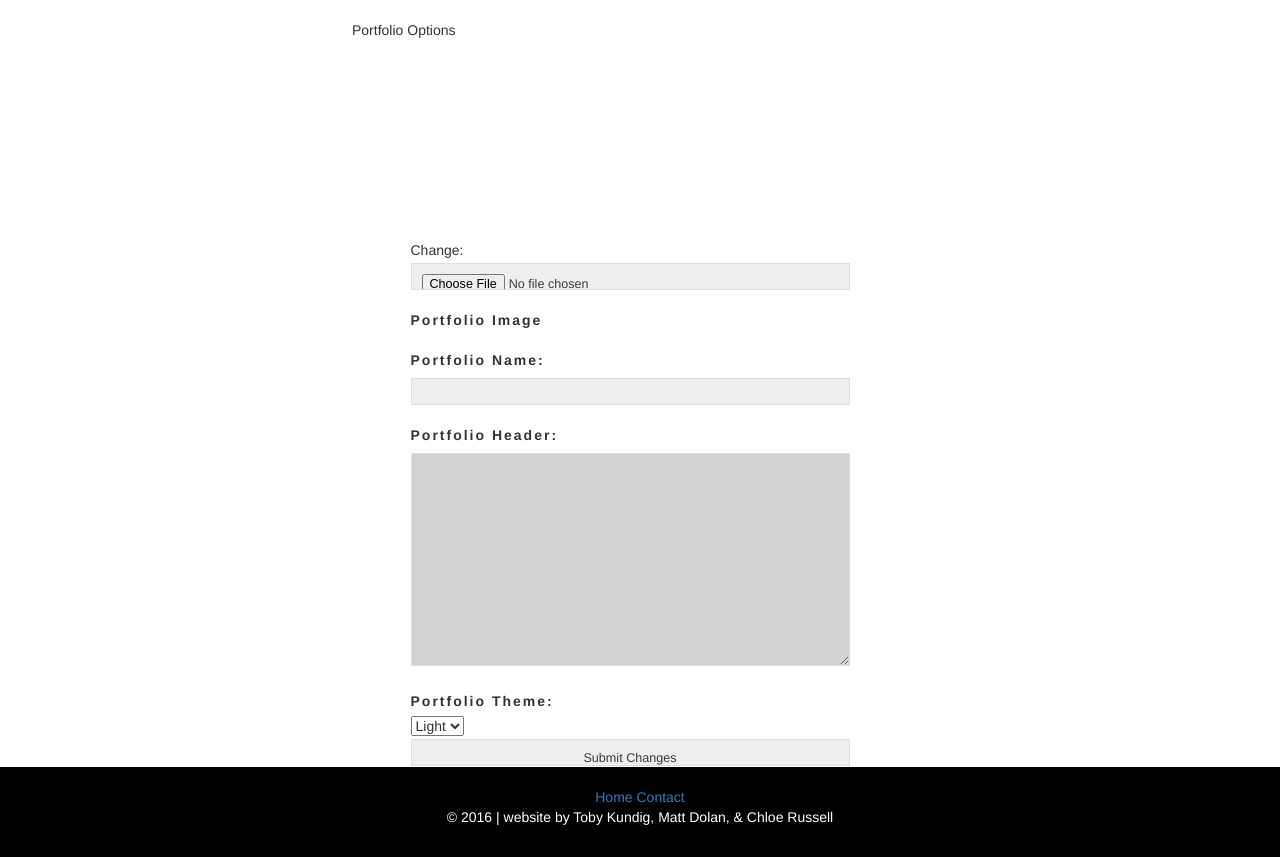
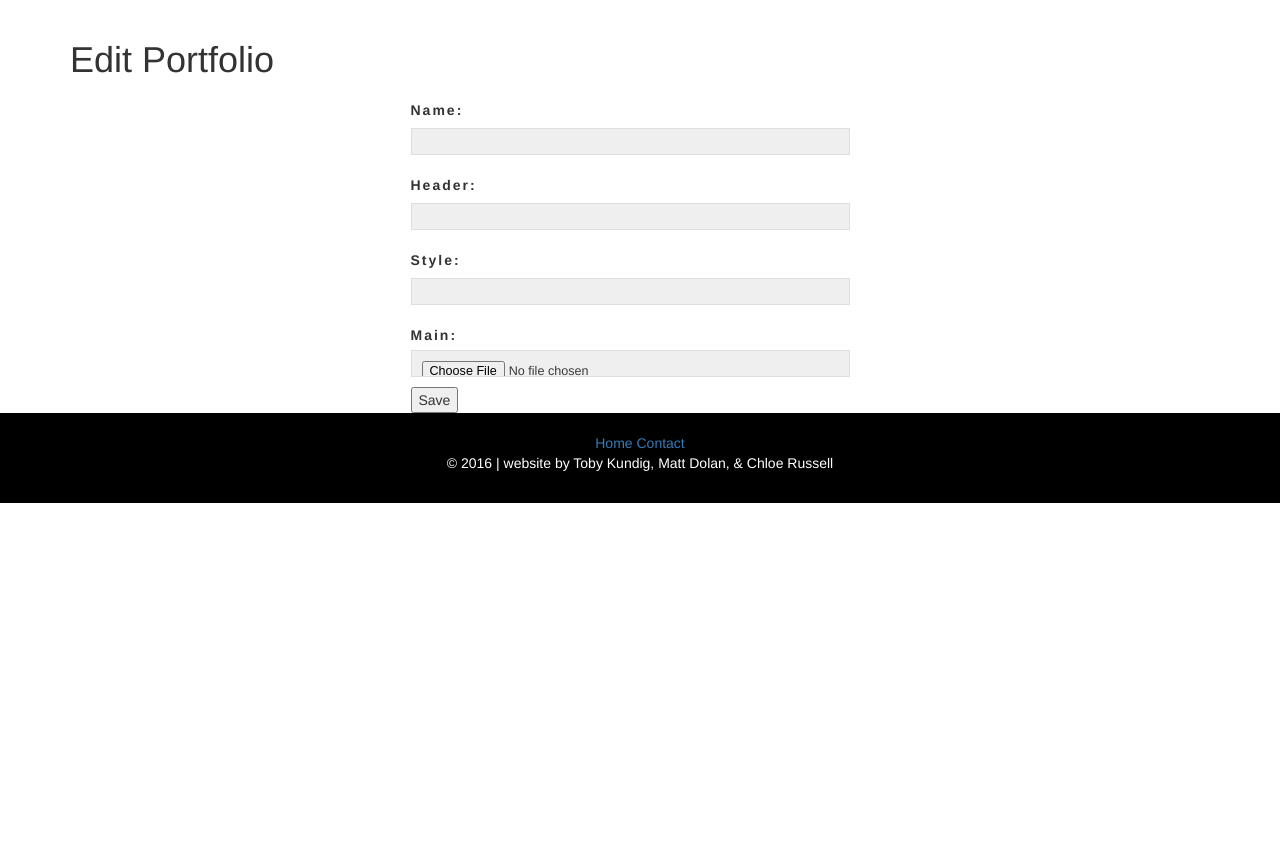
Before and after one commit to TobiasKundig/CSCI491Project, a Django app: template templates/portfolio/edit.html in a window 1280 px wide. Shown: the part 55-912 px from the top of the page. After the commit the page ends 558 px from the top, so only its background shows below. Run offline with Django 3.2, Linux system fonts and the light colour scheme; the template is opened without the code that fills it: values that come from a table or form of the project are taken from there, others are empty; data comes from the database, SQL or seed files in the repository; parts of the project's set-up code (start-up, migrations or seed data) failed here and were passed over; some libraries are stand-ins or nearby versions.

Commit message:
Fixed issues with portfolio files uploaded. Change html forms to django forms.

```diff
--- a/MyWork/settings.py
+++ b/MyWork/settings.py
@@ -127,6 +127,6 @@ USE_TZ = True
 STATIC_URL = '/static/'
 STATIC_ROOT = os.path.join(BASE_DIR, 'static')
 
-MEDIA_ROOT = '/portfolio/static/media/'
 
+MEDIA_ROOT = 'portfolio/static/media/'
 MEDIA_URL = '/media/'
--- a/MyWork/urls.py
+++ b/MyWork/urls.py
@@ -4,6 +4,7 @@ from django.contrib import admin
 from django.conf import settings
 from django.conf.urls.static import static
 
+from django.views.static import serve
 from django.views.generic.base import TemplateView
 
 urlpatterns = [
@@ -11,4 +12,10 @@ urlpatterns = [
     url(r'^admin/', include(admin.site.urls)),
     url(r'^', include('portfolio.urls'))
 
-] + static(settings.MEDIA_URL, document_root=settings.MEDIA_ROOT)
+]
+if settings.DEBUG:
+    urlpatterns += [
+        url(r'^media/(?P<path>.*)$', serve, {
+            'document_root': settings.MEDIA_ROOT,
+        }),
+    ]
--- a/portfolio/forms.py
+++ b/portfolio/forms.py
@@ -1,6 +1,6 @@
 from django import forms
-
-
+from django.forms import ModelForm
+from .models import *
 class User_Registration(forms.Form):
 
     email = forms.EmailField(help_text="Valid Email Required")
@@ -11,3 +11,9 @@ class PortfolioForm(forms.Form):
     name = forms.CharField(max_length=100)
     header = forms.CharField(widget=forms.Textarea)
     style = forms.ChoiceField(widget=forms.Select(), choices=[('1','Light'),('2','Dark')])
+
+class PortfolioEditForm(forms.ModelForm):
+
+    class Meta:
+        model = Portfolio
+        fields = ('name', 'header', 'style', 'img')
--- a/portfolio/models.py
+++ b/portfolio/models.py
@@ -7,7 +7,7 @@ class Portfolio(models.Model):
     name = models.CharField(max_length=30)
     header = models.CharField(max_length=150)
     style = models.CharField(max_length=30)
-    img = models.ImageField(default=None,verbose_name='main')
+    img = models.ImageField(default=None,verbose_name='main', upload_to='Portfolio/%Y/%m/%d')
 
     def user_can_manage_me(self, thisuser):
 
@@ -20,7 +20,7 @@ class Portfolio(models.Model):
             raise CannotManage
         return item
 
-class Project(models.Model):
+'''class Project(models.Model):
     portfolio = models.ForeignKey('Portfolio', on_delete=models.CASCADE)
     name = models.CharField(max_length=30)
     description = models.CharField(max_length=150)
@@ -36,14 +36,14 @@ class Project(models.Model):
         item = get_object_or_404(cls, *args, **kwds)
         if not item.user_can_manage_me(thisuser):
             raise CannotManage
-        return item
+        return item'''
 class ImageContent(models.Model):
     image = models.ImageField(default=None)
     title = models.CharField(max_length=50)
     description = models.CharField(max_length=200)
     date = models.DateTimeField()
     portfolio = models.ForeignKey('Portfolio', on_delete=models.CASCADE)
-    project = models.ForeignKey('Project', on_delete=models.CASCADE)
+    #project = models.ForeignKey('Project', on_delete=models.CASCADE)
 
     def user_can_manage_me(self, thisuser):
         return thisuser == self.user or thisuser.has_perm('Portfolio.manage_object')
@@ -61,7 +61,7 @@ class TextContent(models.Model):
     text = models.CharField(max_length=1000)
     date = models.DateTimeField()
     portfolio = models.ForeignKey('Portfolio', on_delete=models.CASCADE)
-    project = models.ForeignKey('Project', on_delete=models.CASCADE)
+    #project = models.ForeignKey('Project', on_delete=models.CASCADE)
 
     def user_can_manage_me(self, thisuser):
         return thisuser == self.user or thisuser.has_perm('Portfolio.manage_object')
--- a/portfolio/urls.py
+++ b/portfolio/urls.py
@@ -1,7 +1,7 @@
 from django.conf.urls import url, include
 from django.views.generic import TemplateView
 from .views import *
-
+from django.conf.urls.static import static
 from . import views
 urlpatterns = [
     url(r'^$', views.index, name='index'),
--- a/templates/portfolio/edit.html
+++ b/templates/portfolio/edit.html
@@ -7,27 +7,11 @@
 {% endblock %}
 
 {% block content %}
-<div class="centered">
-Portfolio Options
-<form action="{% url 'portfolio_update' this_user %}" method="post" enctype="multipart/form-data">{% csrf_token %}
-    <div class="image-landscape">
-        <img id="profileIMG" src="{{ this_portfolio.img.url }} ">
+ <h1>Edit Portfolio</h1>
+    <form method="POST" enctype="multipart/form-data" action="{% url 'portfolio_update' this_user %}">{% csrf_token %}
+        {{ form.as_p }}
+        <button type="submit">Save</button>
+    </form>
 
-    </div>
-    Change: <input name="inputImg" type="file" >
-    <label id="lblImage">Portfolio Image</label>
-    <label id="lblName">Portfolio Name: </label>
-    <input name="txtName" type="text" value="{{ this_portfolio.name }}">
-    <label id="lblHeader">Portfolio Header: </label>
-    <textarea rows="4" cols="50" name="txtHeader">{{this_portfolio.header}}</textarea>
-    <label id="lblStyle">Portfolio Theme: </label>
-    <select name="selectStyle" >
-        <option value="Light">Light</option>
-        <option value="Dark">Dark</option>
-    </select>
 
-    <input type="submit" value="Submit Changes">
-
-</form>
-</div>
 {% endblock content %}
--- a/templates/portfolio/portfolio.html
+++ b/templates/portfolio/portfolio.html
@@ -14,9 +14,9 @@
 
         <hr class="top">
         <div class="image-landscape">
-        <img id="profileIMG" src="{{ portfolio.img.url }} ">
+        <img id="profileIMG" src="{{ portfolio.img.url }}">
         </div>
-
+        <p>{{ portfolio.img.url }}</p>
         <p class="profileHead-name">{{ portfolio.name }}</p>
         <p class="profileHead-about">{{ portfolio.header }}</p>
         <hr>
@@ -26,8 +26,6 @@
         </div>
 
 
-
-
         <hr>
 
 
```
Also changed, not shown: portfolio/views.py (+14 -11 lines), portfolio/migrations/0001_initial.py, portfolio/migrations/0002_auto_20161117_1557.py (added), portfolio/static/media/Portfolio/2016/11/17/176_-_GFItRLm.png (added), portfolio/static/media/mattdolan.jpg (deleted).
